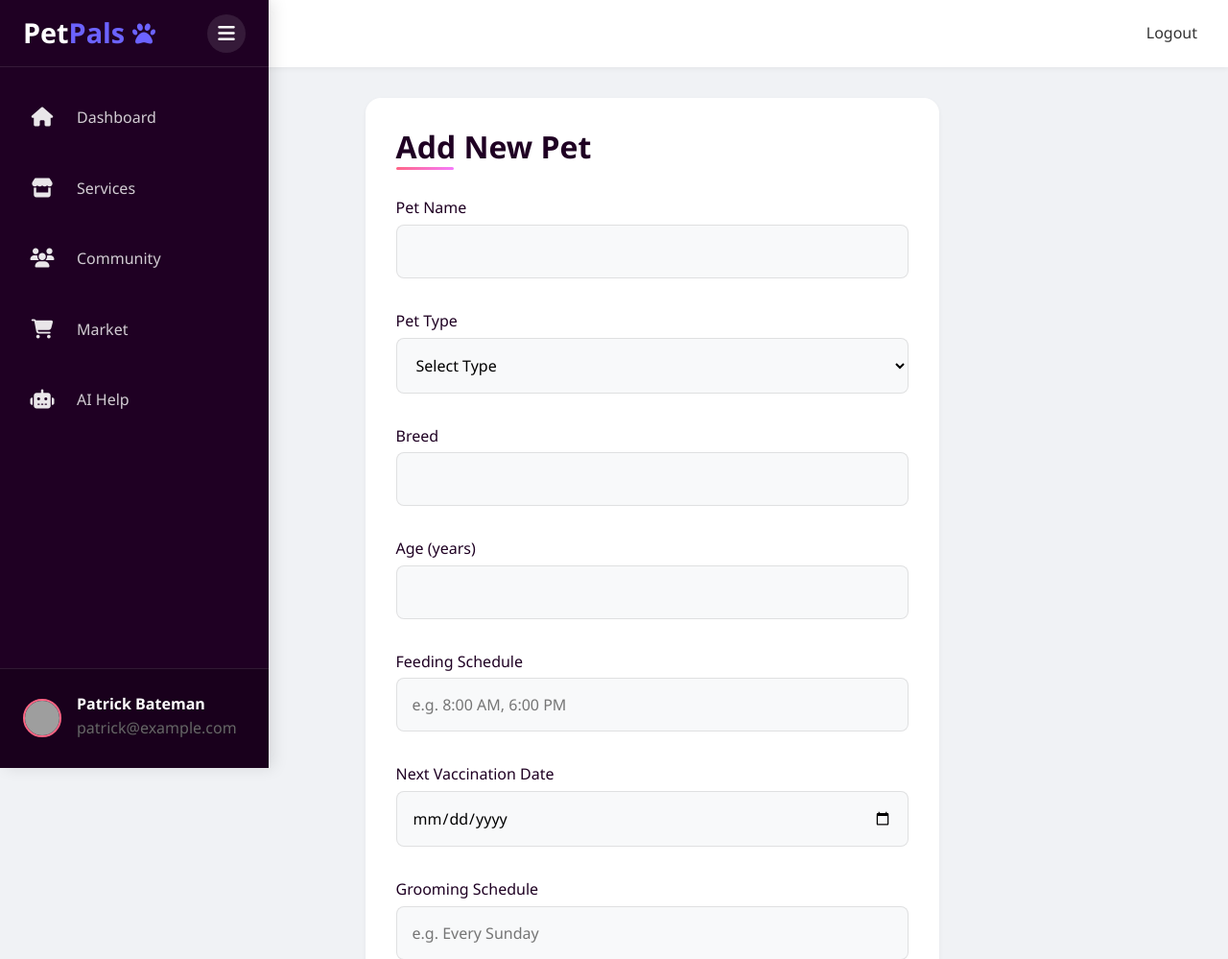
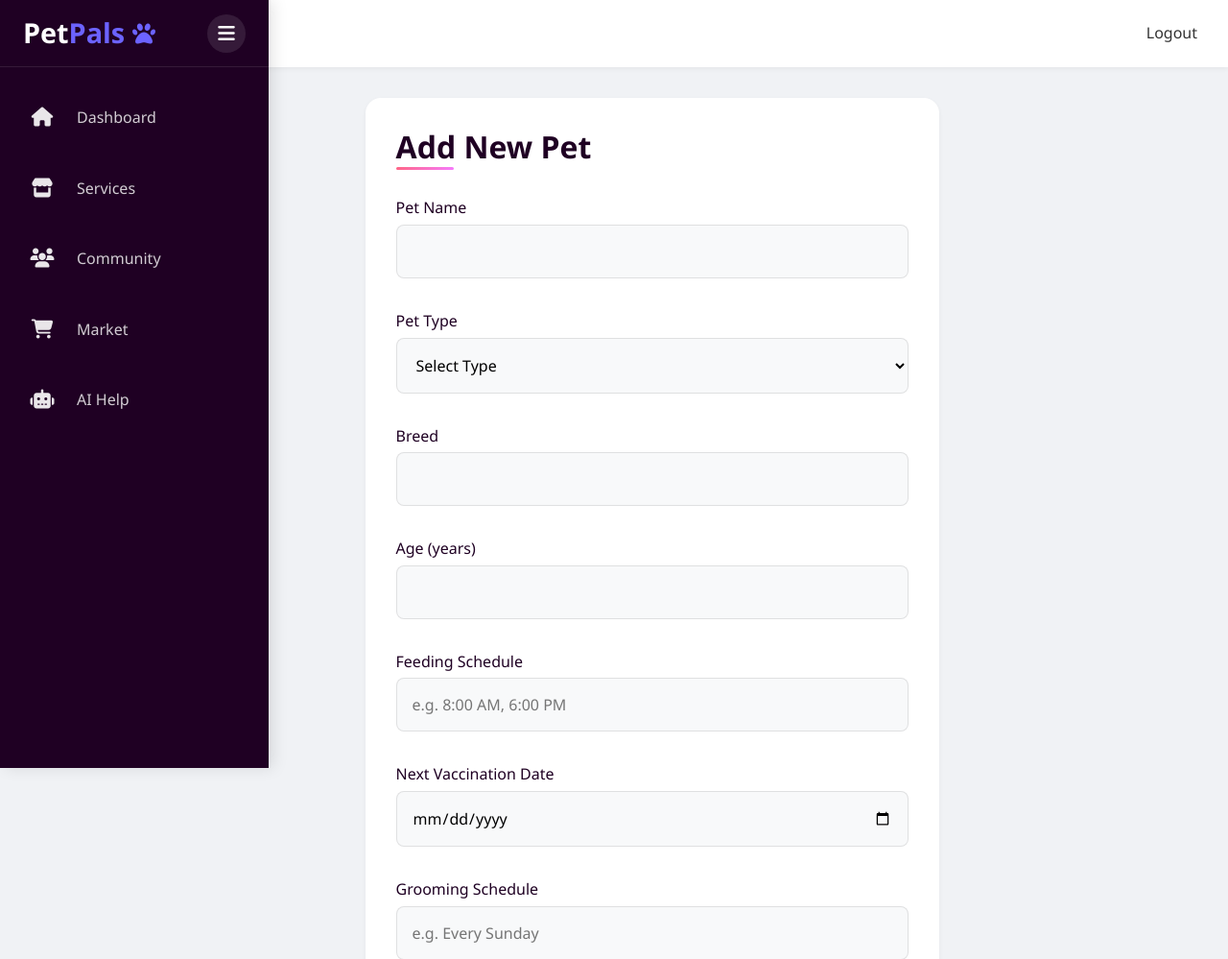
Before and after one commit to Grimreaper00025/PetPals, a Flask app: page /add_pet in a window 1280 px wide. Shown: the top 999 px of the page at 96% size. Run offline with Flask 3, Linux system fonts and the light colour scheme; some libraries are stand-ins or nearby versions; grey boxes are pictures that could not be loaded.

Commit message:
Fixed Bug in base.html

```diff
--- a/templates/base.html
+++ b/templates/base.html
@@ -64,15 +64,7 @@
         </ul>
       </nav>
 
-      <div class="user-info">
-        <div class="user-avatar">
-          <img src="https://i.pravatar.cc/150?img=32" alt="User Avatar">
-        </div>
-        <div class="user-details">
-          <p class="user-name">Patrick Bateman</p>
-          <p class="user-email">patrick@example.com</p>
-        </div>
-      </div>
+
     </aside>
 
     <main class="content">
```
